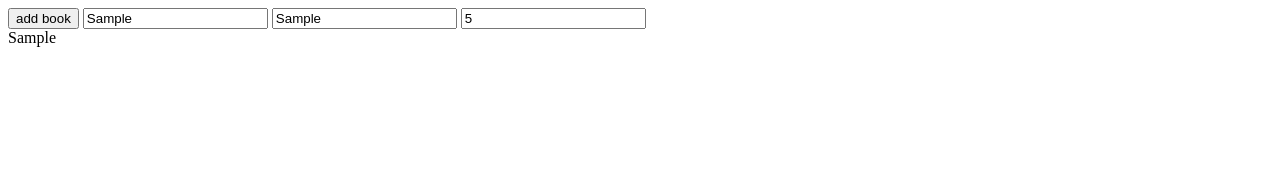
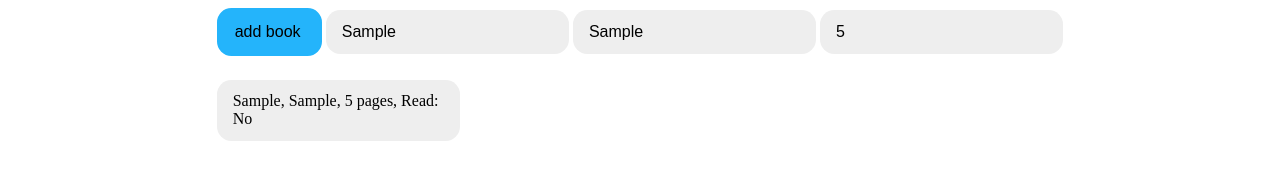
Before and after one commit to kvadratik1/Library, a plain HTML site: page index.html in a window 1280 px wide. Both pictures are taken after typing "Sample", "Sample", "5" into the empty fields and a click on the button "add book". Drawn offline with Linux system fonts and the light colour scheme.

Commit message:
add styles

```diff
--- a/app/index.js
+++ b/app/index.js
@@ -24,7 +24,17 @@ function updateUI() {
 
   for (let i = 0; i < myLibrary.length; i++) {
     const newBookEl = document.createElement("div");
-    newBookEl.textContent = `${myLibrary[i].name}`;
+    newBookEl.textContent = `${myLibrary[i].name}, ${myLibrary[i].author}, ${
+      myLibrary[i].pages
+    } pages, Read: ${myLibrary[i].read ? "Yes" : "No"}`;
+
+    newBookEl.classList.add("book");
+    newBookEl.setAttribute("data-id", myLibrary[i].id);
+
+    newBookEl.addEventListener("click", () => {
+      myLibrary[i].toggleReadState();
+      updateUI();
+    });
 
     booksContainer.appendChild(newBookEl);
   }
--- a/index.html
+++ b/index.html
@@ -3,14 +3,15 @@
   <head>
     <meta charset="UTF-8" />
     <meta name="viewport" content="width=device-width, initial-scale=1.0" />
+    <link rel="stylesheet" href="./style.css" />
     <title>Library</title>
   </head>
   <body>
     <form id="form">
       <button id="add-button" type="submit">add book</button>
-      <input id="author" type="text" required />
-      <input id="book-name" type="text" required />
-      <input id="pages" type="number" required />
+      <input placeholder="Input author name" id="author" type="text" required />
+      <input placeholder="Book name" id="book-name" type="text" required />
+      <input placeholder="Number of pages" id="pages" type="number" required />
     </form>
     <div id="books-container"></div>
     <script type="module" src="./app/index.js"></script>
--- a/style.css
+++ b/style.css
@@ -0,0 +1,53 @@
+.book {
+  background-color: #eee;
+  border: none;
+  padding: 0.8em 1.2em 0.8em 1em;
+  font-size: 1rem;
+  width: 13em;
+  border-radius: 0.9em;
+  cursor: pointer;
+  font-size: 16px;
+}
+
+body {
+  display: flex;
+  justify-self: center;
+  flex-direction: column;
+}
+
+form {
+  margin-bottom: 24px;
+}
+
+button {
+  border: 2px solid #24b4fb;
+  background-color: #24b4fb;
+  border-radius: 0.9em;
+  cursor: pointer;
+  padding: 0.8em 1.2em 0.8em 1em;
+  transition: all ease-in-out 0.2s;
+  font-size: 16px;
+}
+
+button span {
+  display: flex;
+  justify-content: center;
+  align-items: center;
+  color: #fff;
+  font-weight: 600;
+}
+
+button:hover {
+  background-color: #0071e2;
+}
+
+input {
+  background-color: #eee;
+  border: none;
+  padding: 0.8em 1.2em 0.8em 1em;
+  font-size: 1rem;
+  width: 13em;
+  border-radius: 0.9em;
+  cursor: pointer;
+  font-size: 16px;
+}
```
